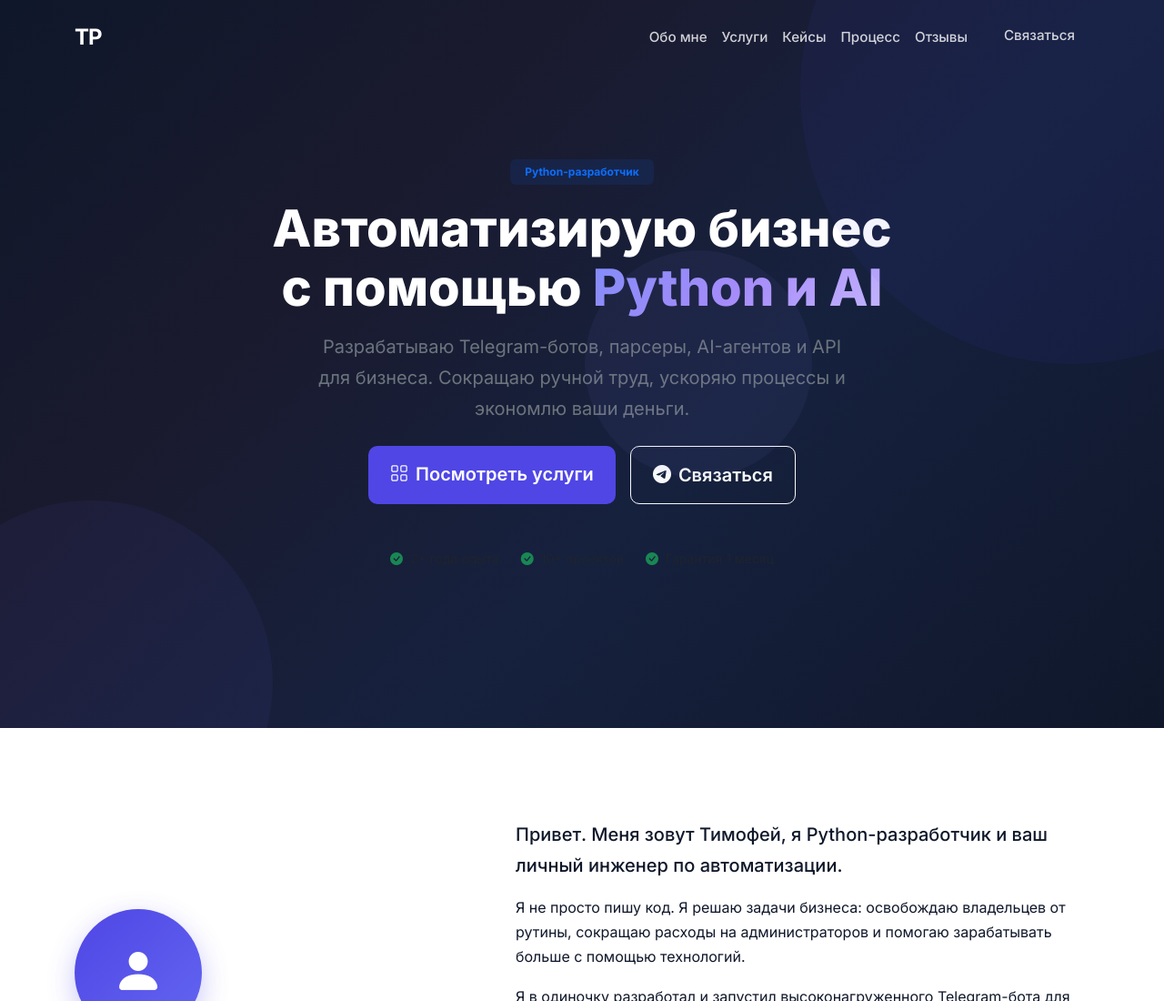
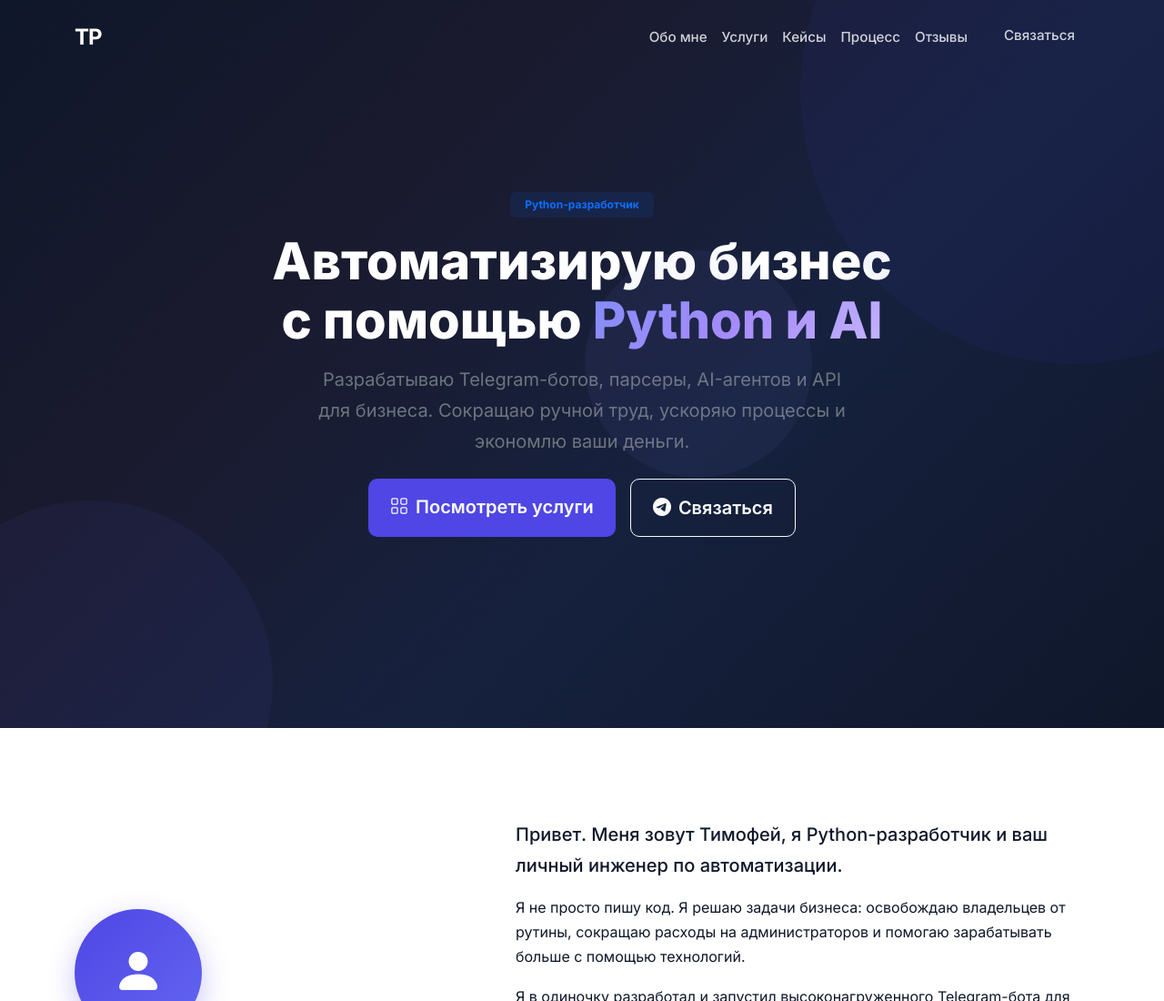
Before and after one commit to nbnpro123/freelance-portfolio, a plain HTML site: page index.html in a window 1280 px wide. Shown: the top 1100 px of the page at 91% size. Drawn offline with nearby package versions, Linux system fonts and the light colour scheme.

Commit message:
Remove checkmarks under hero CTA

```diff
--- a/index.html
+++ b/index.html
@@ -58,13 +58,7 @@
               <i class="bi bi-telegram me-2"></i>Связаться
             </a>
           </div>
-          <div class="mt-5">
-            <div class="d-flex justify-content-center gap-4 text-muted small">
-              <span><i class="bi bi-check-circle-fill text-success me-1"></i> 2+ года опыта</span>
-              <span><i class="bi bi-check-circle-fill text-success me-1"></i> 10+ проектов</span>
-              <span><i class="bi bi-check-circle-fill text-success me-1"></i> Гарантия 1 месяц</span>
-            </div>
-          </div>
+
         </div>
       </div>
     </div>
```
